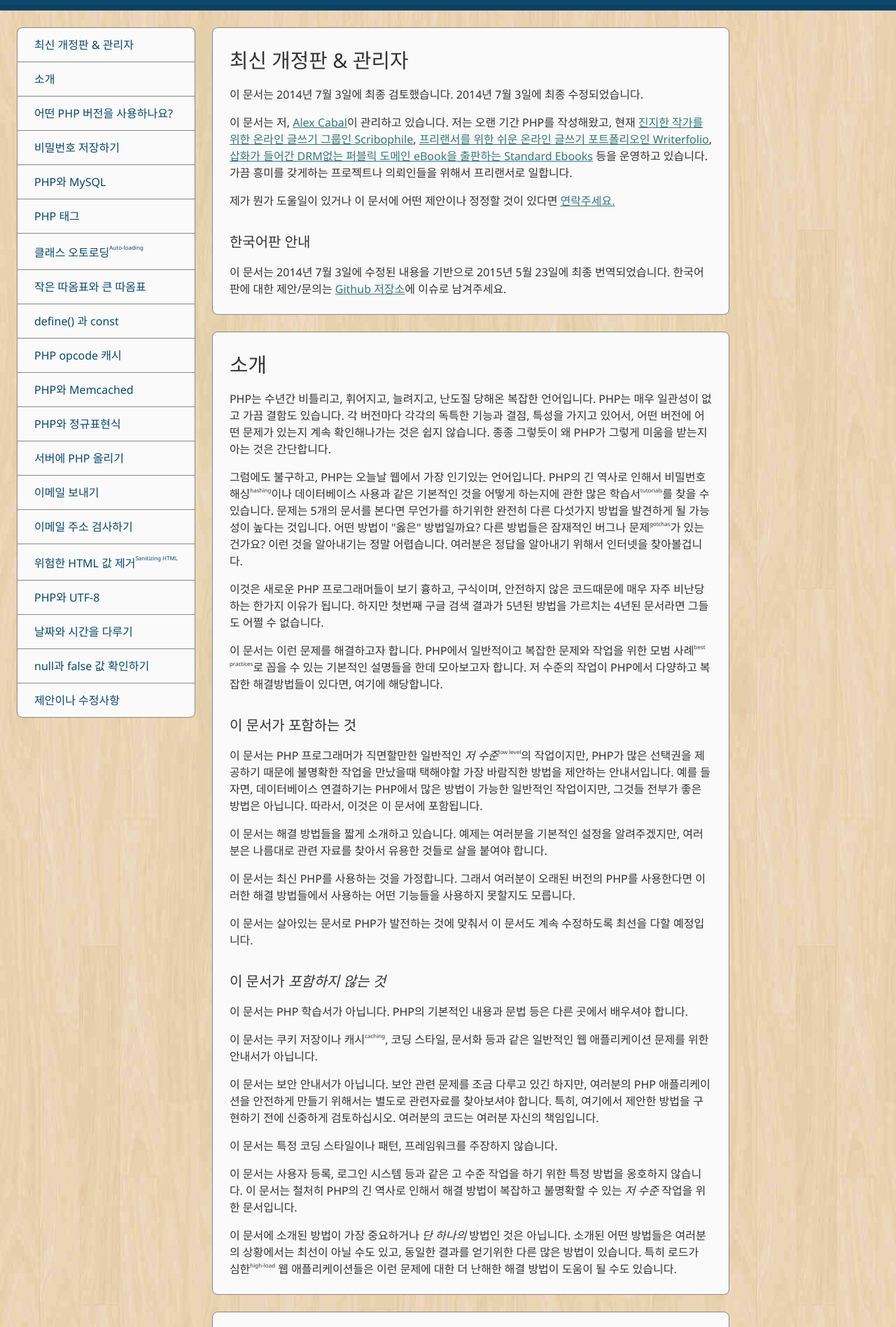
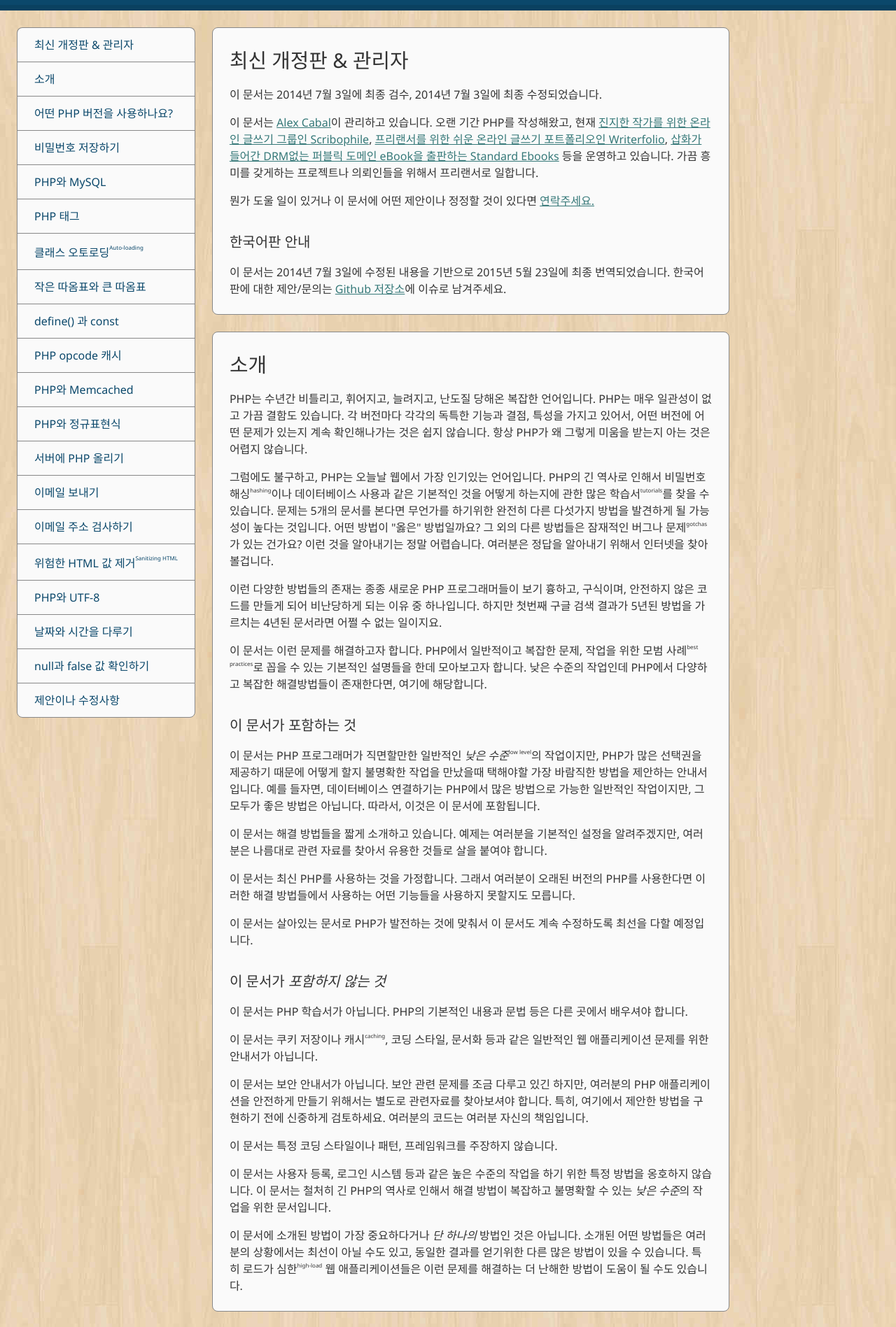
Before and after one commit to meye/php-best-practices, a plain HTML site: page index.html in a window 1280 px wide. Shown: the part 140-2037 px from the top of the page at 70% size. Drawn offline with Linux system fonts and the light colour scheme.

Commit message:
minor fix

```diff
--- a/index.html
+++ b/index.html
@@ -62,9 +62,9 @@
 			<h2>PHP Best Practices</h2>
 			<section id="maintainers">
 				<h2>최신 개정판 &amp; 관리자</h2>
-				<p>이 문서는 2014년 7월 3일에 최종 검토했습니다. 2014년 7월 3일에 최종 수정되었습니다.</p>
-				<p>이 문서는 저, <a href="https://alexcabal.com" rel="author">Alex Cabal</a>이 관리하고 있습니다. 저는 오랜 기간 PHP를 작성해왔고, 현재 <a href="http://www.scribophile.com/">진지한 작가를 위한 온라인 글쓰기 그룹인 Scribophile</a>, <a href="http://writerfolio.com">프리랜서를 위한 쉬운 온라인 글쓰기 포트폴리오인 Writerfolio</a>, <a href="https://standardebooks.com">삽화가 들어간 DRM없는 퍼블릭 도메인 eBook을 출판하는 Standard Ebooks</a> 등을 운영하고 있습니다. 가끔 흥미를 갖게하는 프로젝트나 의뢰인들을 위해서 프리랜서로 일합니다.</p>
-				<p>제가 뭔가 도울일이 있거나 이 문서에 어떤 제안이나 정정할 것이 있다면 <a href="https://alexcabal.com/contact/">연락주세요.</a></p>
+				<p>이 문서는 2014년 7월 3일에 최종 검수, 2014년 7월 3일에 최종 수정되었습니다.</p>
+				<p>이 문서는 <a href="https://alexcabal.com" rel="author">Alex Cabal</a>이 관리하고 있습니다. 오랜 기간 PHP를 작성해왔고, 현재 <a href="http://www.scribophile.com/">진지한 작가를 위한 온라인 글쓰기 그룹인 Scribophile</a>, <a href="http://writerfolio.com">프리랜서를 위한 쉬운 온라인 글쓰기 포트폴리오인 Writerfolio</a>, <a href="https://standardebooks.com">삽화가 들어간 DRM없는 퍼블릭 도메인 eBook을 출판하는 Standard Ebooks</a> 등을 운영하고 있습니다. 가끔 흥미를 갖게하는 프로젝트나 의뢰인들을 위해서 프리랜서로 일합니다.</p>
+				<p>뭔가 도울 일이 있거나 이 문서에 어떤 제안이나 정정할 것이 있다면 <a href="https://alexcabal.com/contact/">연락주세요.</a></p>
 				<h4>한국어판 안내</h4>
 				<p>이 문서는 2014년 7월 3일에 수정된 내용을 기반으로 2015년 5월 23일에 최종 번역되었습니다. 한국어판에 대한 제안/문의는 <a href="https://github.com/meye/php-best-practices/issues">Github 저장소</a>에 이슈로 남겨주세요.</p>
 
@@ -72,22 +72,22 @@
 			</section>
 			<section id="introduction">
 				<h2>소개</h2>
-				<p>PHP는 수년간 비틀리고, 휘어지고, 늘려지고, 난도질 당해온 복잡한 언어입니다. PHP는 매우 일관성이 없고 가끔 결함도 있습니다. 각 버전마다 각각의 독특한 기능과 결점, 특성을 가지고 있어서, 어떤 버전에 어떤 문제가 있는지 계속 확인해나가는 것은 쉽지 않습니다. 종종 그렇듯이 왜 PHP가 그렇게 미움을 받는지 아는 것은 간단합니다.</p>
-				<p>그럼에도 불구하고, PHP는 오늘날 웹에서 가장 인기있는 언어입니다. PHP의 긴 역사로 인해서 비밀번호 해싱<sup class="origin">hashing</sup>이나 데이터베이스 사용과 같은 기본적인 것을 어떻게 하는지에 관한 많은 학습서<sup class="origin">tutorials</sup>를 찾을 수 있습니다. 문제는 5개의 문서를 본다면 무언가를 하기위한 완전히 다른 다섯가지 방법을 발견하게 될 가능성이 높다는 것입니다. 어떤 방법이 "옳은" 방법일까요? 다른 방법들은 잠재적인 버그나 문제<sup class="origin">gotchas</sup>가 있는 건가요? 이런 것을 알아내기는 정말 어렵습니다. 여러분은 정답을 알아내기 위해서 인터넷을 찾아볼겁니다.</p>
-				<p>이것은 새로운 PHP 프로그래머들이 보기 흉하고, 구식이며, 안전하지 않은 코드때문에 매우 자주 비난당하는 한가지 이유가 됩니다. 하지만 첫번째 구글 검색 결과가 5년된 방법을 가르치는 4년된 문서라면 그들도 어쩔 수 없습니다.</p>
-				<p>이 문서는 이런 문제를 해결하고자 합니다. PHP에서 일반적이고 복잡한 문제와 작업을 위한 모범 사례<sup class="origin">best practices</sup>로 꼽을 수 있는 기본적인 설명들을 한데 모아보고자 합니다. 저 수준의 작업이 PHP에서 다양하고 복잡한 해결방법들이 있다면, 여기에 해당합니다.</p>
+				<p>PHP는 수년간 비틀리고, 휘어지고, 늘려지고, 난도질 당해온 복잡한 언어입니다. PHP는 매우 일관성이 없고 가끔 결함도 있습니다. 각 버전마다 각각의 독특한 기능과 결점, 특성을 가지고 있어서, 어떤 버전에 어떤 문제가 있는지 계속 확인해나가는 것은 쉽지 않습니다. 항상 PHP가 왜 그렇게 미움을 받는지 아는 것은 어렵지 않습니다.</p>
+				<p>그럼에도 불구하고, PHP는 오늘날 웹에서 가장 인기있는 언어입니다. PHP의 긴 역사로 인해서 비밀번호 해싱<sup class="origin">hashing</sup>이나 데이터베이스 사용과 같은 기본적인 것을 어떻게 하는지에 관한 많은 학습서<sup class="origin">tutorials</sup>를 찾을 수 있습니다. 문제는 5개의 문서를 본다면 무언가를 하기위한 완전히 다른 다섯가지 방법을 발견하게 될 가능성이 높다는 것입니다. 어떤 방법이 "옳은" 방법일까요? 그 외의 다른 방법들은 잠재적인 버그나 문제<sup class="origin">gotchas</sup>가 있는 건가요? 이런 것을 알아내기는 정말 어렵습니다. 여러분은 정답을 알아내기 위해서 인터넷을 찾아볼겁니다.</p>
+				<p>이런 다양한 방법들의 존재는 종종 새로운 PHP 프로그래머들이 보기 흉하고, 구식이며, 안전하지 않은 코드를 만들게 되어 비난당하게 되는 이유 중 하나입니다. 하지만 첫번째 구글 검색 결과가 5년된 방법을 가르치는 4년된 문서라면 어쩔 수 없는 일이지요.</p>
+				<p>이 문서는 이런 문제를 해결하고자 합니다. PHP에서 일반적이고 복잡한 문제, 작업을 위한 모범 사례<sup class="origin">best practices</sup>로 꼽을 수 있는 기본적인 설명들을 한데 모아보고자 합니다. 낮은 수준의 작업인데 PHP에서 다양하고 복잡한 해결방법들이 존재한다면, 여기에 해당합니다.</p>
 				<h3>이 문서가 포함하는 것</h3>
-				<p>이 문서는 PHP 프로그래머가 직면할만한 일반적인 <em>저 수준</em><sup class="origin">low level</sup>의 작업이지만, PHP가 많은 선택권을 제공하기 때문에 불명확한 작업을 만났을때 택해야할 가장 바람직한 방법을 제안하는 안내서입니다. 예를 들자면, 데이터베이스 연결하기는 PHP에서 많은 방법이 가능한 일반적인 작업이지만, 그것들 전부가 좋은 방법은 아닙니다. 따라서, 이것은 이 문서에 포함됩니다.</p>
+				<p>이 문서는 PHP 프로그래머가 직면할만한 일반적인 <em>낮은 수준</em><sup class="origin">low level</sup>의 작업이지만, PHP가 많은 선택권을 제공하기 때문에 어떻게 할지 불명확한 작업을 만났을때 택해야할 가장 바람직한 방법을 제안하는 안내서입니다. 예를 들자면, 데이터베이스 연결하기는 PHP에서 많은 방법으로 가능한 일반적인 작업이지만, 그 모두가 좋은 방법은 아닙니다. 따라서, 이것은 이 문서에 포함됩니다.</p>
 				<p>이 문서는 해결 방법들을 짧게 소개하고 있습니다. 예제는 여러분을 기본적인 설정을 알려주겠지만, 여러분은 나름대로 관련 자료를 찾아서 유용한 것들로 살을 붙여야 합니다.</p>
 				<p>이 문서는 최신 PHP를 사용하는 것을 가정합니다. 그래서 여러분이 오래된 버전의 PHP를 사용한다면 이러한 해결 방법들에서 사용하는 어떤 기능들을 사용하지 못할지도 모릅니다.</p>
 				<p>이 문서는 살아있는 문서로 PHP가 발전하는 것에 맞춰서 이 문서도 계속 수정하도록 최선을 다할 예정입니다.</p>
 				<h3>이 문서가 <em>포함하지 않는 것</em></h3>
 				<p>이 문서는 PHP 학습서가 아닙니다. PHP의 기본적인 내용과 문법 등은 다른 곳에서 배우셔야 합니다.</p>
 				<p>이 문서는 쿠키 저장이나 캐시<sup class="origin">caching</sup>, 코딩 스타일, 문서화 등과 같은 일반적인 웹 애플리케이션 문제를 위한 안내서가 아닙니다.</p>
-				<p>이 문서는 보안 안내서가 아닙니다. 보안 관련 문제를 조금 다루고 있긴 하지만, 여러분의 PHP 애플리케이션을 안전하게 만들기 위해서는 별도로 관련자료를 찾아보셔야 합니다. 특히, 여기에서 제안한 방법을 구현하기 전에 신중하게 검토하십시오. 여러분의 코드는 여러분 자신의 책임입니다.</p>
+				<p>이 문서는 보안 안내서가 아닙니다. 보안 관련 문제를 조금 다루고 있긴 하지만, 여러분의 PHP 애플리케이션을 안전하게 만들기 위해서는 별도로 관련자료를 찾아보셔야 합니다. 특히, 여기에서 제안한 방법을 구현하기 전에 신중하게 검토하세요. 여러분의 코드는 여러분 자신의 책임입니다.</p>
 				<p>이 문서는 특정 코딩 스타일이나 패턴, 프레임워크를 주장하지 않습니다.</p>
-				<p>이 문서는 사용자 등록, 로그인 시스템 등과 같은 고 수준 작업을 하기 위한 특정 방법을 옹호하지 않습니다. 이 문서는 철처히 PHP의 긴 역사로 인해서 해결 방법이 복잡하고 불명확할 수 있는 <em>저 수준</em> 작업을 위한 문서입니다.</p>
-				<p>이 문서에 소개된 방법이 가장 중요하거나 <em>단 하나의</em> 방법인 것은 아닙니다. 소개된 어떤 방법들은 여러분의 상황에서는 최선이 아닐 수도 있고, 동일한 결과를 얻기위한 다른 많은 방법이 있습니다. 특히 로드가 심한<sup class="origin">high-load</sup> 웹 애플리케이션들은 이런 문제에 대한 더 난해한 해결 방법이 도움이 될 수도 있습니다.</p>
+				<p>이 문서는 사용자 등록, 로그인 시스템 등과 같은 높은 수준의 작업을 하기 위한 특정 방법을 옹호하지 않습니다. 이 문서는 철처히 긴 PHP의 역사로 인해서 해결 방법이 복잡하고 불명확할 수 있는 <em>낮은 수준</em>의 작업을 위한 문서입니다.</p>
+				<p>이 문서에 소개된 방법이 가장 중요하다거나 <em>단 하나의</em> 방법인 것은 아닙니다. 소개된 어떤 방법들은 여러분의 상황에서는 최선이 아닐 수도 있고, 동일한 결과를 얻기위한 다른 많은 방법이 있을 수 있습니다. 특히 로드가 심한<sup class="origin">high-load</sup> 웹 애플리케이션들은 이런 문제를 해결하는 더 난해한 방법이 도움이 될 수도 있습니다.</p>
 				<p class="back"><a href="#">위로 이동</a></p>
 			</section>
 			<section id="version">
@@ -602,7 +602,7 @@
 			</section>
 			<section id="utf-8">
 				<h2>PHP와 UTF-8</h2>
-				<h3>There's no one-liner.  Be careful, detailed, and consistent.</h3>
+				<h3>한 줄로 끝나는 팁은 없습니다. 조심히 세세하고 일관성있게 작업하세요.</h3>
 				<p>미안하지만, PHP에서 UTF-8은 형편없습니다.</p>
 				<p>현재 PHP는 내부적으로<sup class="origin">low level</sup> 유니코드를 지원하지 않습니다. UTF-8 문자열을 제대로 처리하도록 강제하는 방법은 있지만, 쉽지 않고, HTML부터 SQL과 PHP까지 웹 애플리케이션의 거의 모든 부분을 파해쳐야 합니다. 간략하게 실용적인 내용을 정리해보겠습니다.</p>
 				<h4>PHP에서의 UTF-8</h4>
@@ -611,7 +611,7 @@
 				<p>어려운 점은, <em>항상</em> <code>mb_*</code> 함수를 사용해야 한다는 것을 기억해야한다는 것입니다. 단 한번이라도 잊게되면, 여러분의 유니코드 문자열은 처리과정에서 알아볼 수 없게 되어버릴 것입니다.</p>
 				<p>모든 문자열 함수에 <code>mb_*</code> 대응 함수가 있는 것은 아닙니다. 여러분이 하려는 것에 대응 함수가 없다면, 운이 없다고 생각하세요.</p>
 				<p>그리고, 작성하는 모든 PHP 스크립트 상단에 (또는, 전역으로 포함하는 스크립트의 상단에) <code><a href="http://php.net/function.mb-internal-encoding">mb_internal_encoding()</a></code> 함수를 사용하세요. 스크립트가 브라우저에 출력한다면, 바로 뒤에 <code><a href="http://php.net/function.mb-http-output">mb_http_output()</a></code> 함수를 사용하세요. 모든 스크립트에 문자열의 인코딩을 명시적으로 정의하는 것이 앞으로 있을 수 있는 많은 두통거리를 막아줍니다.</p>
-				<p>마지막으로, 문자열을 다루는 많은 PHP 함수들은 문자 인코딩을 지정할 수 있는 부가<sup class="origin">optional</sup> 매개변수가 있습니다. 가능할 경우, 항상 명시적으로 UTF-8을 지정하세요. 예를 들어 <code><a href="http://php.net/function.htmlentities">htmlentities()</a></code>는 문자 인코딩을 위한 옵션이 있는데, UTF-8 문자열을 다룰때에는 <em>항상</em> UTF-8을 명기하세요.</p>
+				<p>마지막으로, 문자열을 다루는 많은 PHP 함수들은 문자 인코딩을 지정할 수 있는 부가<sup class="origin">optional</sup> 매개변수가 있습니다. 가능할 경우, 항상 명시적으로 UTF-8을 지정하세요. 예를 들어 <code><a href="http://php.net/function.htmlentities">htmlentities()</a></code>는 문자 인코딩을 위한 옵션이 있는데, UTF-8 문자열을 다룰때에는 <em>항상</em> UTF-8을 명시적으로 지정하세요.</p>
 				<h4>MySQL에서의 UTF-8</h4>
 				<p>PHP 스크립트가 MySQL에 접속한다면, 위에서 다룬 모든 예방 조치를 하더라도 데이터베이스에 비 UTF-8 문자열로 저장될 가능성이 있습니다.</p>
 				<p>PHP에서 MySQL로 문자열을 확실하게 UTF-8로 전달하기 위해서, 데이터베이스와 테이블 모두 utf8mb4 문자셋<sup class="origin">character set</sup>과 collation으로 설정하고, PDO 연결 문자열<sup class="origin">PDO connection string</sup>에서도 utf8mb4 문자셋을 사용하세요. 예제는 <a href="#mysql">MySQL 데이터베이스에 연결하고 쿼리하기</a> 항목을 참고하세요. 이것은 <em>정말 중요합니다</em>.</p>
```
